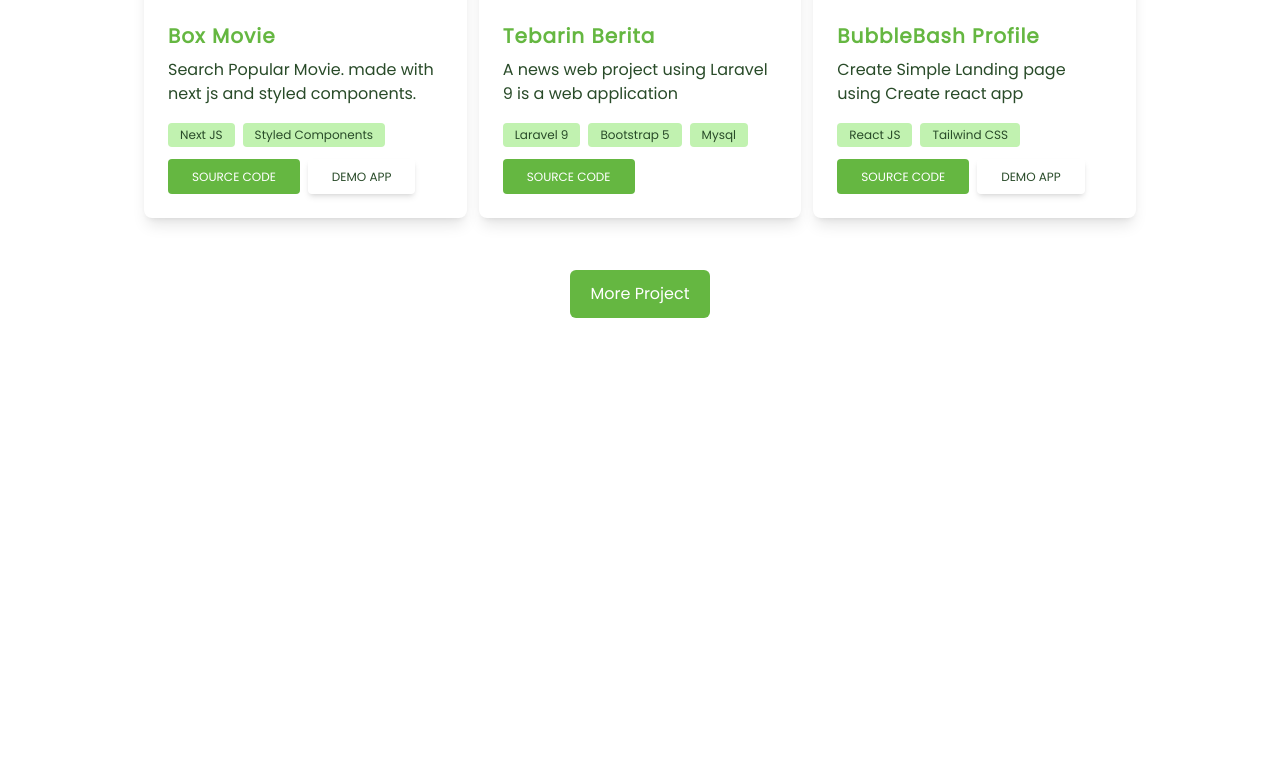
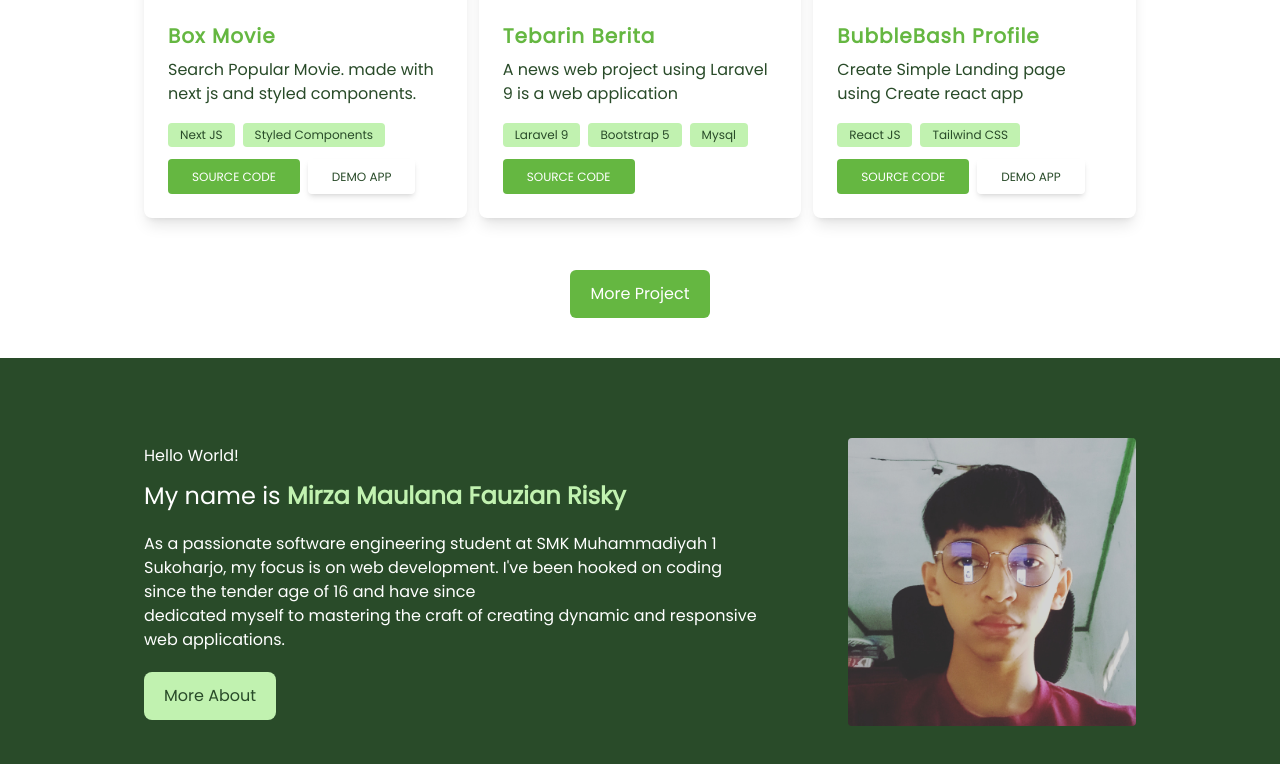
Before and after one commit to MirzaMaulana/Personal-Website, a Next.js app: page / in a window 1280 px wide. Shown: the part 932-1696 px from the top of the page. Before the commit the page ends 1290 px from the top, so only its background shows below. Built offline with nearby package versions, Linux system fonts and the light colour scheme.

Commit message:
feat: create component summary about me home page

```diff
--- a/app/page.tsx
+++ b/app/page.tsx
@@ -1,11 +1,13 @@
 import HeaderHome from "@/components/HeaderHome/HeaderHome";
 import SomeProject from "@/components/SomeProject/SomeProject";
+import SummaryAboutMe from "@/components/SummaryAboutMe/SummaryAboutMe";
 
 export default function Home() {
   return (
     <main>
       <HeaderHome />
       <SomeProject />
+      <SummaryAboutMe />
     </main>
   );
 }
--- /dev/null
+++ b/components/SummaryAboutMe/SummaryAboutMe.tsx
@@ -0,0 +1,48 @@
+import React from "react";
+import PaddingContainer from "../common/PaddingContainer/PaddingContainer";
+import Link from "next/link";
+import Button from "../common/Button/Button";
+import Profile from "@/assets/profile.jpg";
+import Image from "next/image";
+
+type Props = {};
+
+export default function SummaryAboutMe({}: Props) {
+  return (
+    <section className="bg-forest-green py-20 font-poppins">
+      <PaddingContainer>
+        <div className="flex flex-col md:flex-row gap-20 font-poppins items-center">
+          <Image
+            src={Profile}
+            alt="profile-image"
+            className="rounded md:basis-1/2 md:w-72 md:h-72 md:order-2"
+          />
+          <div>
+            <h2 className="text-white">Hello World!</h2>
+            <h1 className="text-lg mt-3 md:text-2xl text-white">
+              My name is{" "}
+              <b className="text-minty-fresh">Mirza Maulana Fauzian Risky</b>
+            </h1>
+            <p className="my-5 text-white">
+              As a passionate software engineering student at SMK Muhammadiyah 1
+              Sukoharjo, my focus is on web development. I've been hooked on
+              coding since the tender age of 16 and have since
+              <br />
+              dedicated myself to mastering the craft of creating dynamic and
+              responsive web applications.
+            </p>
+            <Link href="/about">
+              <Button
+                background="minty"
+                rounded="lg"
+                className="text-forest-green"
+              >
+                More About
+              </Button>
+            </Link>
+          </div>
+        </div>
+      </PaddingContainer>
+    </section>
+  );
+}
```
Also changed, not shown: assets/profile.jpg (added).
